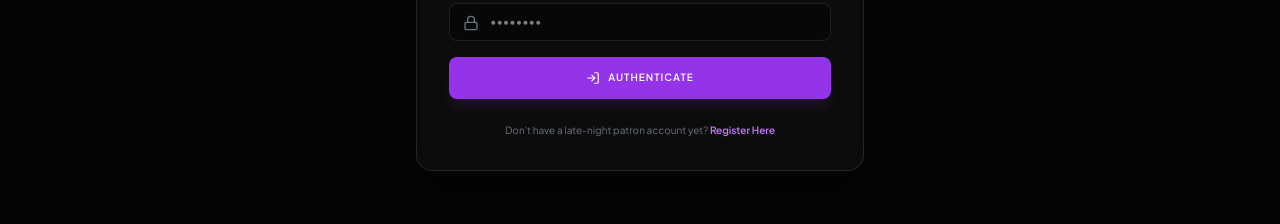
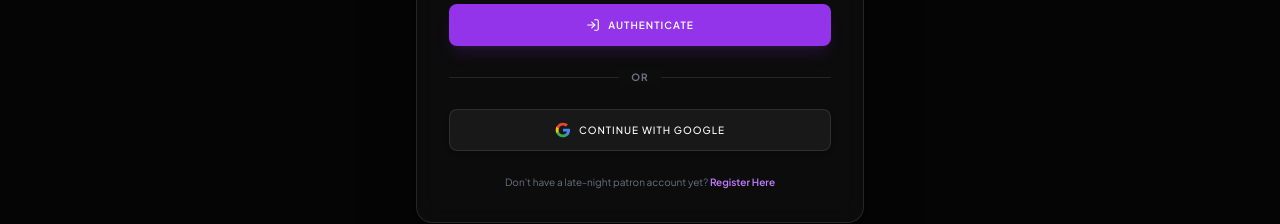
Before and after one commit to Junaeid2005/Midnightfork-Restaurent, a React (Vite) app: page / in a window 1280 px wide. Both pictures are taken after a click on the button "SIGN IN". Shown: the part 535-759 px from the top of the page. Built offline with nearby package versions, Linux system fonts and the light colour scheme; no server answers; the database is empty; a web font is replaced by a local one.

Commit message:
feat(auth): add Google sign-in support
Integrate Google OAuth via Firebase to the login and registration pages to provide a seamless authentication experience for users.

```diff
--- a/src/pages/Login.tsx
+++ b/src/pages/Login.tsx
@@ -282,6 +282,30 @@ export const Login: React.FC = () => {
           </button>
         </form>
 
+        <div className="relative my-6 flex items-center justify-center">
+          <div className="absolute inset-0 flex items-center">
+            <div className="w-full border-t border-white/10"></div>
+          </div>
+          <span className="relative bg-[#0d0d0d] px-3 text-[10px] uppercase tracking-widest text-gray-500 font-bold">
+            OR
+          </span>
+        </div>
+
+        <button
+          onClick={handleGoogleSignIn}
+          disabled={loading}
+          type="button"
+          className="w-full py-3 bg-white/5 hover:bg-white/10 disabled:opacity-50 text-white font-medium text-[10px] uppercase tracking-widest rounded-lg border border-white/10 flex items-center justify-center gap-2 transition-all hover:scale-[1.01] active:scale-[0.99] cursor-pointer shadow-md"
+        >
+          <svg className="w-4 h-4 shrink-0" viewBox="0 0 24 24" width="24" height="24" xmlns="http://www.w3.org/2000/svg">
+            <path d="M22.56 12.25c0-.78-.07-1.53-.2-2.25H12v4.26h5.92c-.26 1.37-1.04 2.53-2.21 3.31v2.77h3.57c2.08-1.92 3.28-4.74 3.28-8.09z" fill="#4285F4" />
+            <path d="M12 23c2.97 0 5.46-.98 7.28-2.66l-3.57-2.77c-.98.66-2.23 1.06-3.71 1.06-2.86 0-5.29-1.93-6.16-4.53H2.18v2.84C3.99 20.53 7.7 23 12 23z" fill="#34A853" />
+            <path d="M5.84 14.09c-.22-.66-.35-1.36-.35-2.09s.13-1.43.35-2.09V7.06H2.18C1.43 8.55 1 10.22 1 12s.43 3.45 1.18 4.94l2.85-2.22.81-.63z" fill="#FBBC05" />
+            <path d="M12 5.38c1.62 0 3.06.56 4.21 1.64l3.15-3.15C17.45 2.09 14.97 1 12 1 7.7 1 3.99 3.47 2.18 7.06l3.66 2.84c.87-2.6 3.3-4.52 6.16-4.52z" fill="#EA4335" />
+          </svg>
+          <span>Continue with Google</span>
+        </button>
+
         {/* Footer links */}
         <p className="text-center text-[10px] text-gray-500 mt-6">
           Don't have a late-night patron account yet?{' '}
--- a/src/pages/Register.tsx
+++ b/src/pages/Register.tsx
@@ -1,12 +1,12 @@
 import React, { useState } from 'react';
 import { useStore } from '../store';
 import { auth, db } from '../firebase';
-import { createUserWithEmailAndPassword, updateProfile, sendEmailVerification, signOut } from 'firebase/auth';
-import { doc, setDoc } from 'firebase/firestore';
+import { createUserWithEmailAndPassword, updateProfile, sendEmailVerification, signOut, GoogleAuthProvider, signInWithPopup } from 'firebase/auth';
+import { doc, setDoc, getDoc } from 'firebase/firestore';
 import { Mail, Lock, User, AlertCircle, Phone, MapPin, LogIn } from 'lucide-react';
 
 export const Register: React.FC = () => {
-  const { setActivePage, sendNotificationEmail, theme } = useStore();
+  const { setActivePage, sendNotificationEmail, theme, setUser } = useStore();
   const isLight = theme === 'light';
 
   // Form Fields
@@ -21,6 +21,68 @@ export const Register: React.FC = () => {
   const [linkSent, setLinkSent] = useState(false);
   const [loading, setLoading] = useState(false);
   const [error, setError] = useState('');
+
+  // Google Sign-In
+  const handleGoogleSignIn = async () => {
+    setError('');
+    setLoading(true);
+    const provider = new GoogleAuthProvider();
+
+    try {
+      const userCredential = await signInWithPopup(auth, provider);
+      const fUser = userCredential.user;
+
+      let role: 'customer' | 'admin' = 'customer';
+      let displayName = fUser.displayName || 'Google Patron';
+      let phone = '';
+      let address = '';
+
+      try {
+        const docRef = doc(db, 'users', fUser.uid);
+        const docSnap = await getDoc(docRef);
+
+        if (docSnap.exists()) {
+          const data = docSnap.data();
+          role = data.role || 'customer';
+          displayName = data.displayName || displayName;
+          phone = data.phone || '';
+          address = data.address || '';
+        } else {
+          // Save new Google user
+          const newDoc = {
+            uid: fUser.uid,
+            email: fUser.email || '',
+            displayName,
+            role: 'customer',
+            createdAt: new Date().toISOString()
+          };
+          try {
+            await setDoc(docRef, newDoc);
+          } catch (writeErr) {
+            console.warn("Could not write Google profile to Firestore:", writeErr);
+          }
+        }
+      } catch (dbErr) {
+        console.warn("Could not read Google profile from Firestore, using default profile info:", dbErr);
+      }
+
+      setUser({
+        uid: fUser.uid,
+        email: fUser.email || '',
+        displayName,
+        role,
+        phone,
+        address
+      });
+
+      setActivePage('home');
+    } catch (err: any) {
+      console.error(err);
+      setError('Google Sign-In failed or was closed by the frame security rules.');
+    } finally {
+      setLoading(false);
+    }
+  };
 
   const handleRegister = async (e: React.FormEvent) => {
     e.preventDefault();
@@ -136,8 +198,9 @@ export const Register: React.FC = () => {
             </button>
           </div>
         ) : (
-          /* Account Information Details Form */
-          <form onSubmit={handleRegister} className="space-y-4 text-xs">
+          <>
+            {/* Account Information Details Form */}
+            <form onSubmit={handleRegister} className="space-y-4 text-xs">
             <div>
               <label className="block text-[10px] font-bold text-gray-500 uppercase tracking-widest mb-1">Full Name *</label>
               <div className="relative">
@@ -261,6 +324,35 @@ export const Register: React.FC = () => {
               <span>{loading ? 'Creating Account...' : 'Enroll Account'}</span>
             </button>
           </form>
+
+          <div className="relative my-6 flex items-center justify-center">
+            <div className="absolute inset-0 flex items-center">
+              <div className={`w-full border-t ${isLight ? 'border-purple-100' : 'border-white/10'}`}></div>
+            </div>
+            <span className={`relative px-3 text-[10px] uppercase tracking-widest text-gray-500 font-bold ${isLight ? 'bg-white' : 'bg-[#0d0d0d]'}`}>
+              OR
+            </span>
+          </div>
+
+          <button
+            onClick={handleGoogleSignIn}
+            disabled={loading}
+            type="button"
+            className={`w-full py-3 disabled:opacity-50 font-medium text-[10px] uppercase tracking-widest rounded-lg border flex items-center justify-center gap-2 transition-all hover:scale-[1.01] active:scale-[0.99] cursor-pointer shadow-sm ${
+              isLight
+                ? 'bg-white border-purple-200 text-slate-700 hover:bg-purple-50/50'
+                : 'bg-white/5 border-white/10 text-white hover:bg-white/10 shadow-md'
+            }`}
+          >
+            <svg className="w-4 h-4 shrink-0" viewBox="0 0 24 24" width="24" height="24" xmlns="http://www.w3.org/2000/svg">
+              <path d="M22.56 12.25c0-.78-.07-1.53-.2-2.25H12v4.26h5.92c-.26 1.37-1.04 2.53-2.21 3.31v2.77h3.57c2.08-1.92 3.28-4.74 3.28-8.09z" fill="#4285F4" />
+              <path d="M12 23c2.97 0 5.46-.98 7.28-2.66l-3.57-2.77c-.98.66-2.23 1.06-3.71 1.06-2.86 0-5.29-1.93-6.16-4.53H2.18v2.84C3.99 20.53 7.7 23 12 23z" fill="#34A853" />
+              <path d="M5.84 14.09c-.22-.66-.35-1.36-.35-2.09s.13-1.43.35-2.09V7.06H2.18C1.43 8.55 1 10.22 1 12s.43 3.45 1.18 4.94l2.85-2.22.81-.63z" fill="#FBBC05" />
+              <path d="M12 5.38c1.62 0 3.06.56 4.21 1.64l3.15-3.15C17.45 2.09 14.97 1 12 1 7.7 1 3.99 3.47 2.18 7.06l3.66 2.84c.87-2.6 3.3-4.52 6.16-4.52z" fill="#EA4335" />
+            </svg>
+            <span>Continue with Google</span>
+          </button>
+          </>
         )}
 
         {/* Footer links */}
```
